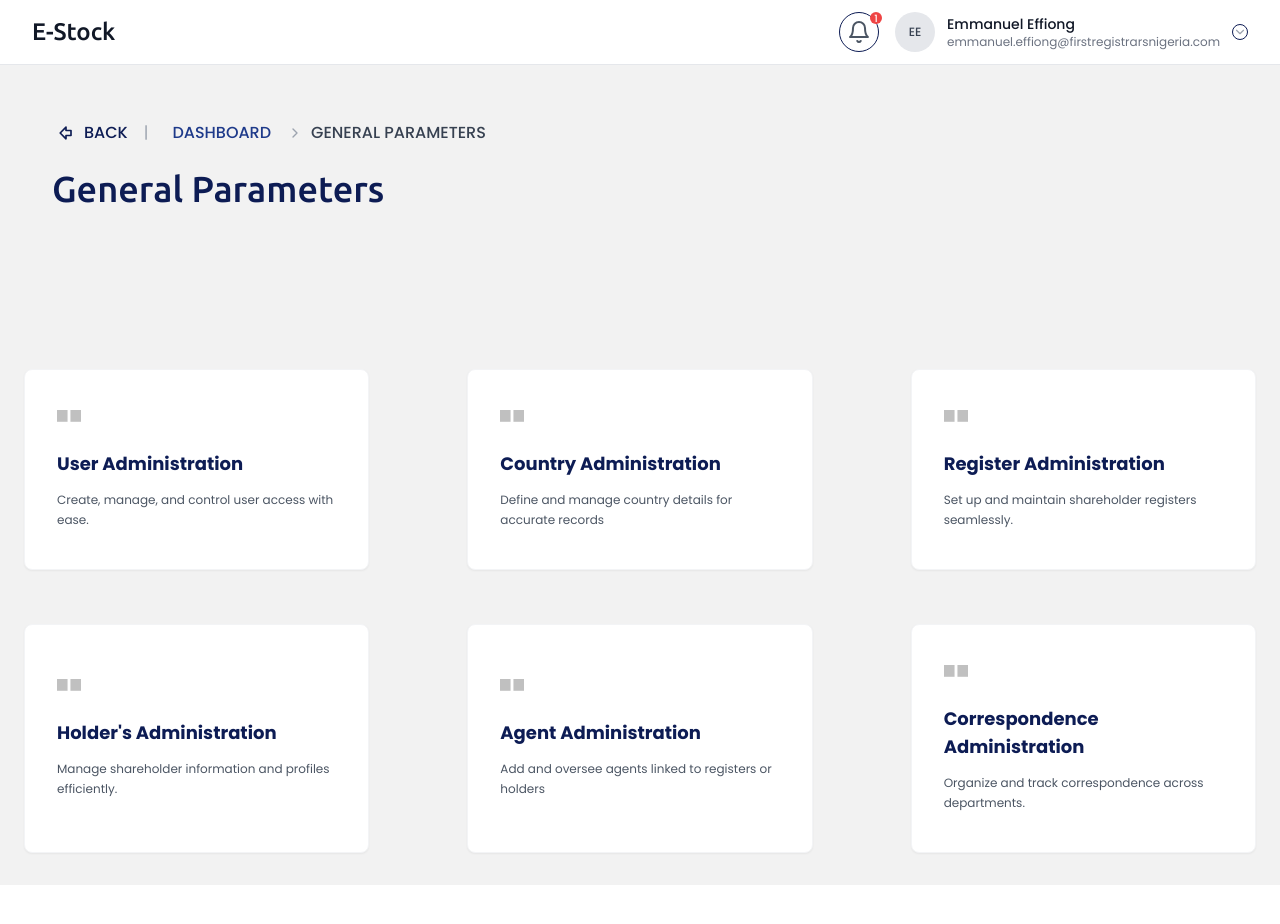
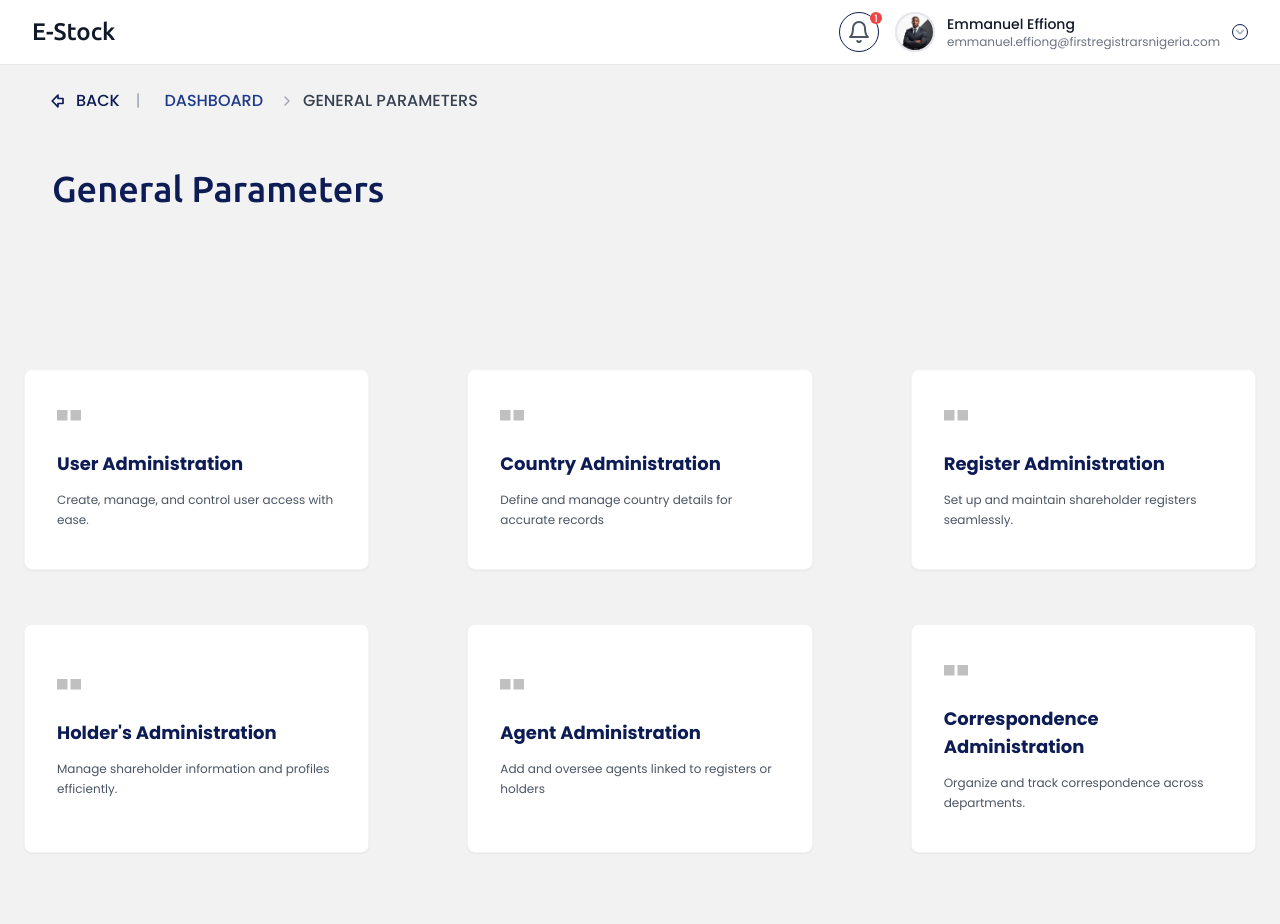
Before and after one commit to FrisSoftwareteam/FirstReg-master, a Next.js app: page /dashboard/general-parameters in a window 1280 px wide. Shown: the top 924 px of the page. Before the commit the page ends 885 px from the top, so only its background shows below. Built offline with nearby package versions, Linux system fonts and the light colour scheme.

Commit message:
retouched already existing screens

```diff
--- a/app/dashboard/general-parameters/country-admin/page.tsx
+++ b/app/dashboard/general-parameters/country-admin/page.tsx
@@ -1,6 +1,6 @@
 "use client";
 
-import Breadcrumb from "@/components/breadcrumb";
+// import Breadcrumb from "@/components/breadcrumb";
 import { useBreadcrumbNavigation } from "../../../../hooks/useBreadcrumbNavigation";
 import ModuleCard from "@/components/module-card";
 
@@ -46,7 +46,7 @@ export default function CountryAdmin() {
   return (
     <div className="min-h-screen bg-[#F2F2F2]">
       <main className="px-6 py-8">
-        <Breadcrumb />
+        {/* <Breadcrumb /> */}
 
         <h1 className="text-4xl font-ubuntu mx-[28px] font-[500] text-primary mb-40">
           Country Administration
--- a/app/dashboard/general-parameters/page.tsx
+++ b/app/dashboard/general-parameters/page.tsx
@@ -1,8 +1,9 @@
 "use client";
 
-import Breadcrumb from "@/components/breadcrumb";
+// import Breadcrumb from "@/components/breadcrumb";
 import { useBreadcrumbNavigation } from "../../../hooks/useBreadcrumbNavigation";
 import ModuleCard from "@/components/module-card";
+// import Vector2 from "";
 
 export default function GeneralParameters() {
   const { navigateWithBreadcrumb } = useBreadcrumbNavigation();
@@ -49,7 +50,7 @@ export default function GeneralParameters() {
   return (
     <div className="min-h-screen bg-[#F2F2F2]">
       <main className="px-6 py-8">
-        <Breadcrumb />
+        {/* <Breadcrumb /> */}
 
         <h1 className="text-4xl font-ubuntu mx-[28px] font-[500] text-primary mb-40">
           General Parameters
@@ -62,11 +63,18 @@ export default function GeneralParameters() {
               title={module.title}
               icon={
                 <div className="w-6 h-6">
-                  <img
-                    src={module.icon}
-                    alt={module.title}
-                    className="w-full h-1/2"
-                  />
+                  <svg
+                    width="24"
+                    height="11"
+                    viewBox="0 0 24 11"
+                    fill="currentColor"
+                    xmlns="http://www.w3.org/2000/svg"
+                  >
+                    <path
+                      d="M0 0H10.5V10.5H0V0ZM24 0H13.5V10.5H24V0Z"
+                      fill="currentColor"
+                    />
+                  </svg>
                 </div>
               }
               description={module.description}
--- a/app/dashboard/general-parameters/user-admin/page.tsx
+++ b/app/dashboard/general-parameters/user-admin/page.tsx
@@ -10,7 +10,7 @@ import {
 import { Button } from "@/components/components/ui/button";
 import { Checkbox } from "@/components/components/ui/checkbox";
 import { Mail, Phone } from "lucide-react";
-import Breadcrumb from "@/components/breadcrumb";
+// import Breadcrumb from "@/components/breadcrumb";
 
 export default function UserAdministration() {
   const [selectedUser, setSelectedUser] = useState("Emmanuel Effiong");
@@ -170,9 +170,9 @@ export default function UserAdministration() {
   ];
 
   return (
-    <div className="min-h-screen bg-[#e8e8e8]">
+    <div className="min-h-screen bg-[#F2F2F2]">
       <main className="px-4 sm:px-6 md:px-10 lg:px-14 py-6 md:py-8">
-        <Breadcrumb />
+        {/* <Breadcrumb /> */}
         <h1 className=" mx-[0px] font-ubuntu font-500 mb-8 text-3xl text-primary">
           User Administration
         </h1>
@@ -193,7 +193,7 @@ export default function UserAdministration() {
             {/* Left: Avatar */}
             <div className="flex justify-center md:justify-start">
               <Avatar className="h-24 w-24 md:h-28 md:w-28 border-2 border-gray-200">
-                <AvatarImage src="/professional-business-person.png" />
+                <AvatarImage src="/profileT.jpg" />
                 <AvatarFallback className="bg-gray-100 text-lg font-semibold text-gray-600">
                   EE
                 </AvatarFallback>
@@ -239,10 +239,10 @@ export default function UserAdministration() {
             </div>
 
             {/* Right: User Details and Modify Button */}
-            <div className="flex flex-1 flex-col gap-6 h-full p-6">
-              <div className="flex gap-4 flex-wrap">
+            <div className="flex flex-1 flex-col gap-6 h-full p-1 md:p-6">
+              <div className="flex gap-6 flex-wrap">
                 {/* User Details */}
-                <div className="space-y-2 text-sm">
+                <div className="space-y-4 text-sm">
                   <div className="">
                     <p className="text-sm font-bold text-gray-600 tracking-wide">
                       DEPT: Information Technology
@@ -258,10 +258,10 @@ export default function UserAdministration() {
                 </div>
 
                 {/* Contact Details with Icons */}
-                <div className="space-y-2">
+                <div className="space-y-4">
                   <div className="flex items-center gap-2">
                     <Mail className="h-4 w-4 text-blue-600" />
-                    <p className="text-sm font-bold text-primary overflow-hidden text-ellipsis md:overflow-visible max-w-[200px]">
+                    <p className="text-sm font-bold text-primary overflow-hidden text-ellipsis md:overflow-visible max-w-[280px]">
                       emmanuel.effiong@firstregistrarsnigeria.com
                     </p>
                   </div>
--- a/app/dashboard/layout.tsx
+++ b/app/dashboard/layout.tsx
@@ -3,6 +3,7 @@
 // import { ReduxProvider } from "@/lib/redux/ReduxProvider";
 // import { Ubuntu, Poppins } from "next/font/google";
 
+import Breadcrumb from "@/components/breadcrumb";
 import Header from "@/components/header";
 
 // const ubuntu = Ubuntu({
@@ -44,6 +45,7 @@ export default function RootLayout({
     // </html>
     <>
       <Header />
+      <Breadcrumb />
       {children}
     </>
   );
--- a/app/dashboard/page.tsx
+++ b/app/dashboard/page.tsx
@@ -1,6 +1,6 @@
 "use client";
 
-import Breadcrumb from "@/components/breadcrumb";
+// import Breadcrumb from "@/components/breadcrumb";
 import ModuleCard from "@/components/module-card";
 import { useBreadcrumbNavigation } from "../../hooks/useBreadcrumbNavigation";
 
@@ -48,7 +48,7 @@ export default function Dashboard() {
   return (
     <div className="min-h-screen bg-[#F2F2F2]">
       <main className="px-6 py-8">
-        <Breadcrumb />
+        {/* <Breadcrumb /> */}
 
         <div className="mb-4 mx-[28px]">
           <span className="text-[#C10B0B] text-sm font-medium">
@@ -68,7 +68,7 @@ export default function Dashboard() {
           </div>
         </div>
 
-        <div className="grid grid-cols-1 md:grid-cols-2 lg:grid-cols-3 gap-y-[54px] gap-x-[98px] mx-[28px]">
+        <div className="grid grid-cols-1 md:grid-cols-2 lg:grid-cols-3 gap-y-[54px] gap-x-[98px] mx-[28px] ">
           {modules.map((module, index) => (
             <ModuleCard
               key={module.title}
@@ -79,12 +79,24 @@ export default function Dashboard() {
                 navigateWithBreadcrumb(module.href, module.title.toUpperCase())
               }
               icon={
-                <div className="w-6 h-6">
-                  <img
+                <div className="w-6 h-6 ">
+                  {/* <img
                     src={module.icon}
                     alt={module.title}
                     className="w-full h-full"
-                  />
+                  /> */}
+                  <svg
+                    width="24"
+                    height="24"
+                    viewBox="0 0 24 24"
+                    fill="currentColor"
+                    xmlns="http://www.w3.org/2000/svg"
+                  >
+                    <path
+                      d="M6.75 0H17.25V10.5H6.75V0ZM0 13.5H10.5V24H0V13.5ZM24 13.5H13.5V24H24V13.5Z"
+                      fill="currentColor"
+                    />
+                  </svg>
                 </div>
               }
               className={!module.href ? "opacity-50 cursor-not-allowed" : ""}
--- a/components/breadcrumb.tsx
+++ b/components/breadcrumb.tsx
@@ -48,7 +48,7 @@ export default function Breadcrumb() {
 
   return (
     <>
-      <div className="px-4 sm:px-6 lg:px-8 py-4">
+      <div className="px-8 sm:px-10 lg:px-12 py-4 bg-[#F2F2F2]">
         <div className="flex flex-col sm:flex-row sm:items-center gap-3 sm:gap-4">
           {/* Back Button - Full width on mobile, auto on larger screens */}
           <button
@@ -67,7 +67,10 @@ export default function Breadcrumb() {
           <div className="w-full overflow-x-auto hide-scrollbar">
             <div className="flex items-center gap-1 sm:gap-2 min-w-max py-1">
               {breadcrumbs.map((item, index) => (
-                <div key={item.href} className="flex items-center gap-1 sm:gap-2">
+                <div
+                  key={item.href}
+                  className="flex items-center gap-1 sm:gap-2"
+                >
                   {index > 0 && (
                     <ChevronRight className="w-3 h-3 sm:w-4 sm:h-4 text-gray-400 flex-shrink-0" />
                   )}
@@ -94,11 +97,11 @@ export default function Breadcrumb() {
       </div>
       <style jsx global>{`
         .hide-scrollbar {
-          -ms-overflow-style: none;  /* IE and Edge */
-          scrollbar-width: none;  /* Firefox */
+          -ms-overflow-style: none; /* IE and Edge */
+          scrollbar-width: none; /* Firefox */
         }
         .hide-scrollbar::-webkit-scrollbar {
-          display: none;  /* Chrome, Safari and Opera */
+          display: none; /* Chrome, Safari and Opera */
         }
       `}</style>
     </>
--- a/components/header.tsx
+++ b/components/header.tsx
@@ -1,7 +1,60 @@
-import { Bell, ChevronDown } from "lucide-react";
-// import { Avatar, AvatarFallback, AvatarImage } from "@/components/ui/avatar";
+"use client";
+
+import { Bell, ChevronDown, LogOut } from "lucide-react";
+import {
+  Avatar,
+  AvatarFallback,
+  AvatarImage,
+} from "@/components/components/ui/avatar";
+import { useState, useRef, useEffect } from "react";
 
 export default function Header() {
+  const [isOpen, setIsOpen] = useState(false);
+  const dropdownRef = useRef<HTMLDivElement>(null);
+  const timeoutRef = useRef<NodeJS.Timeout>();
+
+  // Check if device is mobile
+  const isMobile = typeof window !== "undefined" && window.innerWidth < 768; // md breakpoint
+
+  // Close dropdown when clicking outside
+  useEffect(() => {
+    function handleClickOutside(event: MouseEvent) {
+      if (
+        dropdownRef.current &&
+        !dropdownRef.current.contains(event.target as Node)
+      ) {
+        setIsOpen(false);
+      }
+    }
+
+    document.addEventListener("mousedown", handleClickOutside);
+    return () => {
+      document.removeEventListener("mousedown", handleClickOutside);
+    };
+  }, []);
+
+  const handleProfileInteraction = () => {
+    if (isMobile) {
+      setIsOpen(!isOpen);
+    } else {
+      setIsOpen(true);
+    }
+  };
+
+  const handleMouseLeave = () => {
+    if (!isMobile) {
+      timeoutRef.current = setTimeout(() => {
+        setIsOpen(false);
+      }, 300); // Small delay to allow moving to dropdown
+    }
+  };
+
+  const cancelClose = () => {
+    if (timeoutRef.current) {
+      clearTimeout(timeoutRef.current);
+    }
+  };
+
   return (
     <header className="bg-white border-b border-gray-200 px-4 py-3 sm:px-6 lg:px-8">
       <div className="flex items-center justify-between">
@@ -21,9 +74,29 @@ export default function Header() {
           </div>
 
           {/* User Profile */}
-          <div className="flex items-center gap-2 sm:gap-3 cursor-pointer group">
+          <div
+            ref={dropdownRef}
+            className={`relative ${isOpen ? "z-50" : ""}`}
+            onMouseEnter={!isMobile ? handleProfileInteraction : undefined}
+            onMouseLeave={!isMobile ? handleMouseLeave : undefined}
+          >
+            <div
+              className={`flex items-center gap-2 sm:gap-3 cursor-pointer rounded-t-lg transition-all duration-200 ${
+                isOpen
+                  ? "bg-white px-3 pt-3 pb-2 -mb-1 rounded-b-none shadow-sm"
+                  : ""
+              }`}
+              onClick={isMobile ? handleProfileInteraction : undefined}
+            >
               <div className="w-8 h-8 sm:w-10 sm:h-10 bg-gray-200 rounded-full flex items-center justify-center flex-shrink-0">
-              <span className="text-xs font-medium text-gray-700">EE</span>
+                <span className="text-xs font-medium text-gray-700">
+                  <Avatar className="h-8 w-8 md:h-10 md:w-10 border-2 border-gray-200">
+                    <AvatarImage src="/profileT.jpg" />
+                    <AvatarFallback className="bg-gray-100 text-lg font-semibold text-gray-600">
+                      EE
+                    </AvatarFallback>
+                  </Avatar>
+                </span>
               </div>
               <div className="hidden sm:flex flex-col max-w-[140px] md:max-w-[200px] lg:max-w-none">
                 <span className="text-sm font-medium text-gray-900 truncate">
@@ -33,8 +106,48 @@ export default function Header() {
                   emmanuel.effiong@firstregistrarsnigeria.com
                 </span>
               </div>
-            <div className="hidden sm:flex w-4 h-4 border-primary border-[0.75px] rounded-full items-center justify-center group-hover:bg-gray-50">
-              <ChevronDown className="w-3 h-3 sm:w-4 sm:h-4 text-gray-400" />
+              <div
+                className={`hidden sm:flex w-4 h-4 border-primary border-[0.75px] rounded-full items-center justify-center transition-colors ${
+                  isOpen ? "bg-gray-50" : "group-hover:bg-gray-50"
+                }`}
+              >
+                <ChevronDown
+                  className={`w-3 h-3 sm:w-4 sm:h-4 text-gray-400 transition-transform duration-200 ${
+                    isOpen ? "rotate-180" : ""
+                  }`}
+                />
+              </div>
+            </div>
+
+            {/* Dropdown Menu */}
+            <div
+              onMouseEnter={!isMobile ? cancelClose : undefined}
+              onMouseLeave={!isMobile ? handleMouseLeave : undefined}
+              className={`absolute right-0 w-full min-w-[200px] bg-white rounded-b-lg shadow-lg ring-1 ring-black ring-opacity-5 overflow-hidden transition-all duration-200 ease-in-out transform ${
+                isOpen
+                  ? "opacity-100 translate-y-0 ring-1 ring-gray-200"
+                  : "opacity-0 -translate-y-2 pointer-events-none"
+              }`}
+              style={{
+                boxShadow: isOpen
+                  ? "0 4px 6px -1px rgba(0, 0, 0, 0.1), 0 2px 4px -1px rgba(0, 0, 0, 0.06)"
+                  : "none",
+                marginTop: isOpen ? "0" : "0.5rem",
+              }}
+            >
+              <div className="py-3 flex justify-center">
+                <button
+                  onClick={(e) => {
+                    e.stopPropagation();
+                    // Handle sign out
+                    console.log("Sign out clicked");
+                    setIsOpen(false);
+                  }}
+                  className="w-1/2 flex items-center rounded-full justify-center px-4 py-2 text-sm font-medium text-white bg-red-600 hover:bg-red-700 focus:outline-none focus:ring-2 focus:ring-offset-2 focus:ring-red-500 transition-colors duration-350"
+                >
+                  Sign Out
+                </button>
+              </div>
             </div>
           </div>
         </div>
--- a/components/module-card.tsx
+++ b/components/module-card.tsx
@@ -21,7 +21,7 @@ const ModuleCard: React.FC<ModuleCardProps> = ({
     <button
       onClick={onClick}
       disabled={disabled}
-      className={`bg-white rounded-lg px-8 py-10 shadow-sm border border-gray-100 transition-all duration-300 hover:shadow-md hover:bg-[rgba(253,253,250,0.5)] cursor-pointer relative max-w-[400px] w-full h-full text-left ${
+      className={`bg-white rounded-lg px-8 py-10 shadow-sm border border-gray-100 transition-all duration-300 hover:shadow-md hover:bg-[rgba(253,253,250,0.5)] cursor-pointer relative max-w-[400px] w-full h-full text-left text-[#C0C0C0] hover:text-primary ${
         disabled ? "opacity-50 cursor-not-allowed" : ""
       } ${className}`}
       {...props}
```
Also changed, not shown: public/Vector.svg (added), public/profileT.jpg (added). Lines whose indentation alone changed are shown as unchanged.
